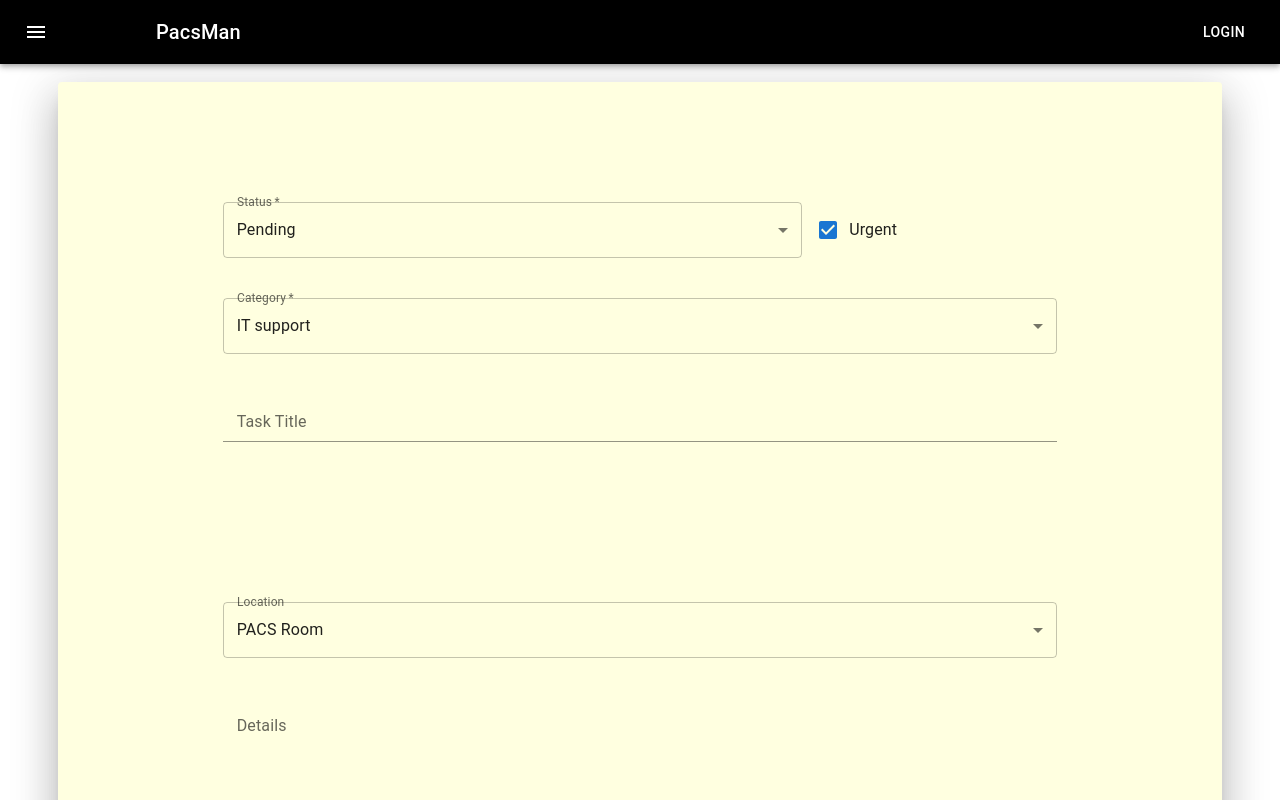
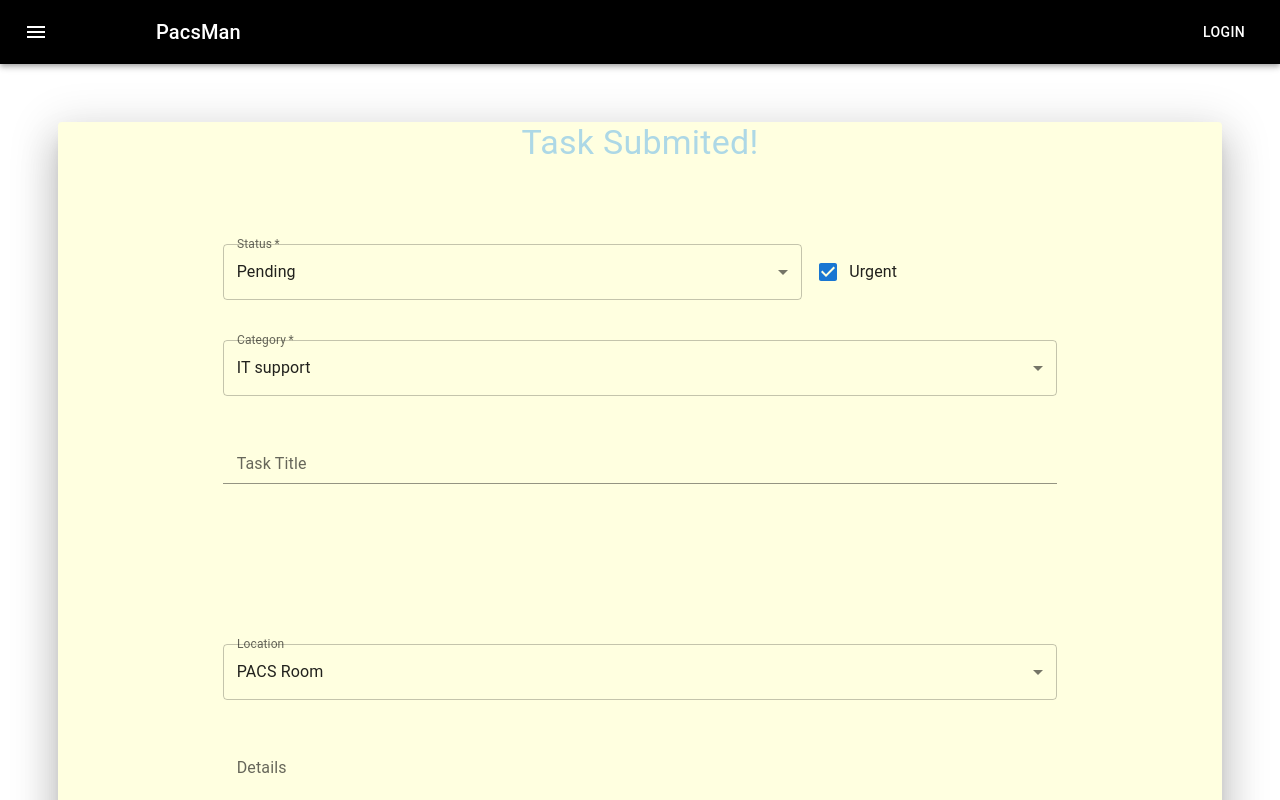
Before and after one commit to breadonf/PacsManFrontEnd, a Next.js app: page /Form in a window 1280 px wide. Shown: the top 800 px of the page. Built offline with nearby package versions, Linux system fonts and the light colour scheme.

Commit message:
changed sth

```diff
--- a/components/login/LoginForm.js
+++ b/components/login/LoginForm.js
@@ -32,7 +32,7 @@ export default function LoginForm(props) {
       };
 
       props.onLogin(loginData).then(() => {
-        router.push("./");
+        router.push("/");
       });
     }
 
--- a/components/tasks/TaskForm.js
+++ b/components/tasks/TaskForm.js
@@ -31,6 +31,14 @@ export default function TaskForm(props) {
   const [selectedStartDate, setStartDate] = useState(null);
   const [selectedEndDate, setEndDate] = useState(null);
   const [selectedDeadline, setDeadline] = useState(null);
+  //const [isSubmited, setSubmited] = useState(false);
+
+  function SubmitMsg(props) {
+    const Submited = props.isSubmited;
+    if (Submited) {
+      return <Typography variant="h4" sx={{color:'lightblue'}}> Task Submited! </Typography>;
+    }
+  }
 
   function submitHandler(event) {
     event.preventDefault();
@@ -62,10 +70,15 @@ export default function TaskForm(props) {
     };
 
     props.onAddTask(taskData);
+    // setSubmited(true);
+    event.target.reset();
   }
 
   return (
-    <Paper sx={{m:4, bgcolor:'lightyellow'}} elevation={24}>
+    <Paper sx={{ m: 4, bgcolor: "lightyellow" }} elevation={24}>
+      <Box component="div" sx={{textAlign:'center'}}>
+        <SubmitMsg isSubmited={true} />
+      </Box>
       <Box component="form">
         <Grid
           container
--- a/pages/Form/index.js
+++ b/pages/Form/index.js
@@ -1,14 +1,19 @@
 import React from "react";
 import TaskForm from "../../components/tasks/TaskForm";
+
+//const apiUrl =
+// "https://backend-productivity.herokuapp.com/users/api/authenticate";
 
 function Form() {
   function addTaskHandler(enteredTaskData) {
     console.log(enteredTaskData);
   }
 
-  return (
-      <TaskForm onAddTask={addTaskHandler} />
-  );
+  //   async function addTaskHandler(enteredTaskData) {
+  //     await axios.post(apiUrl, {enteredTaskData}).then((res) =>console.log(res)).catch((error) => console.log(error))
+  //   }
+
+  return <TaskForm onAddTask={addTaskHandler} />;
 }
 
 export default Form;
--- a/pages/Task/[TaskId]/index.js
+++ b/pages/Task/[TaskId]/index.js
@@ -1,6 +1,9 @@
 import React from "react";
 import { useRouter } from "next/router";
 import TaskDetail from "../../../components/tasks/TaskDetail";
+import axios from 'axios';
+import useSWR from 'swr'
+
 
 function Details() {
   const router = useRouter();
```
Also changed, not shown: lib/auth.js (+5 -7 lines).
